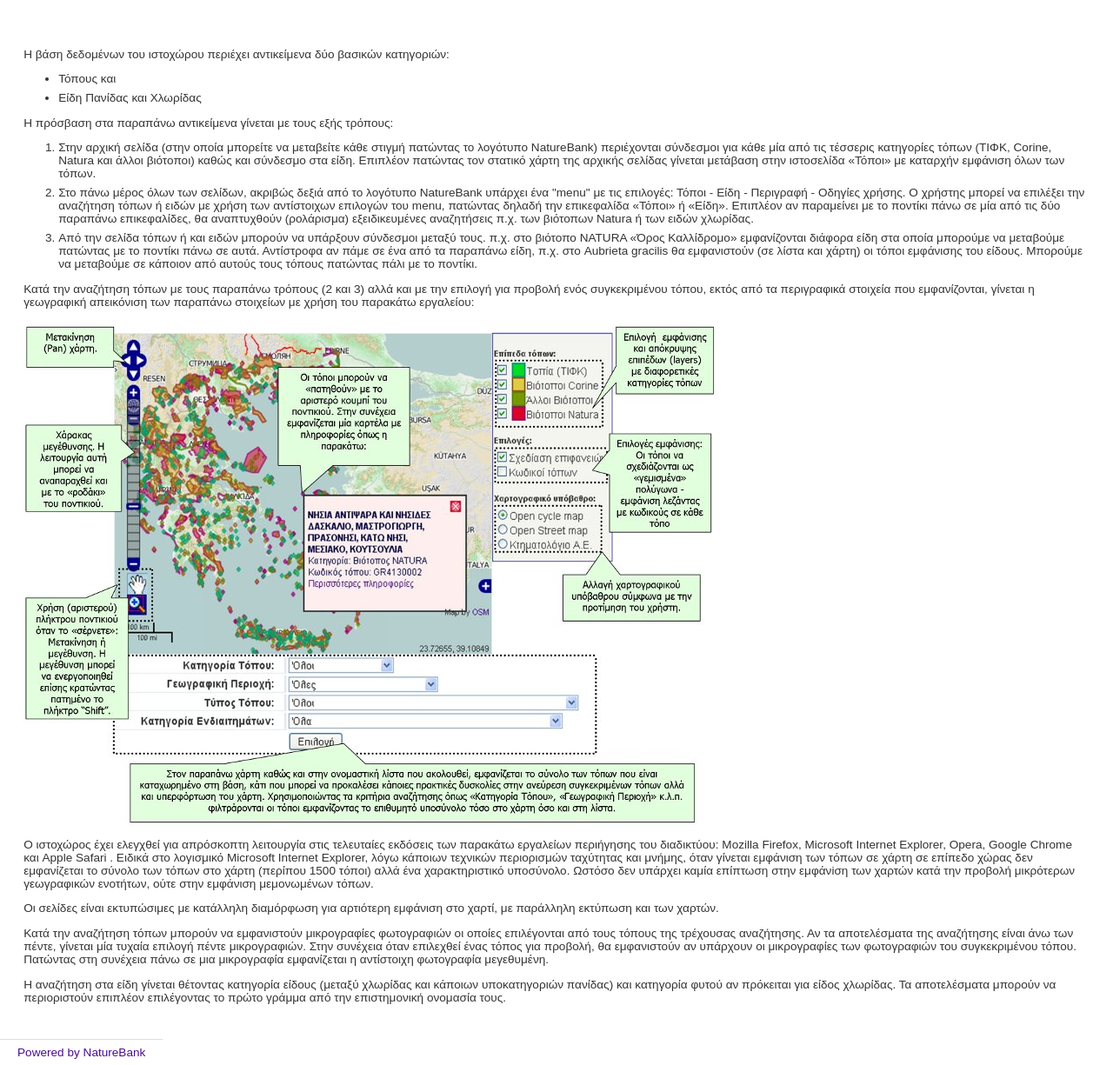
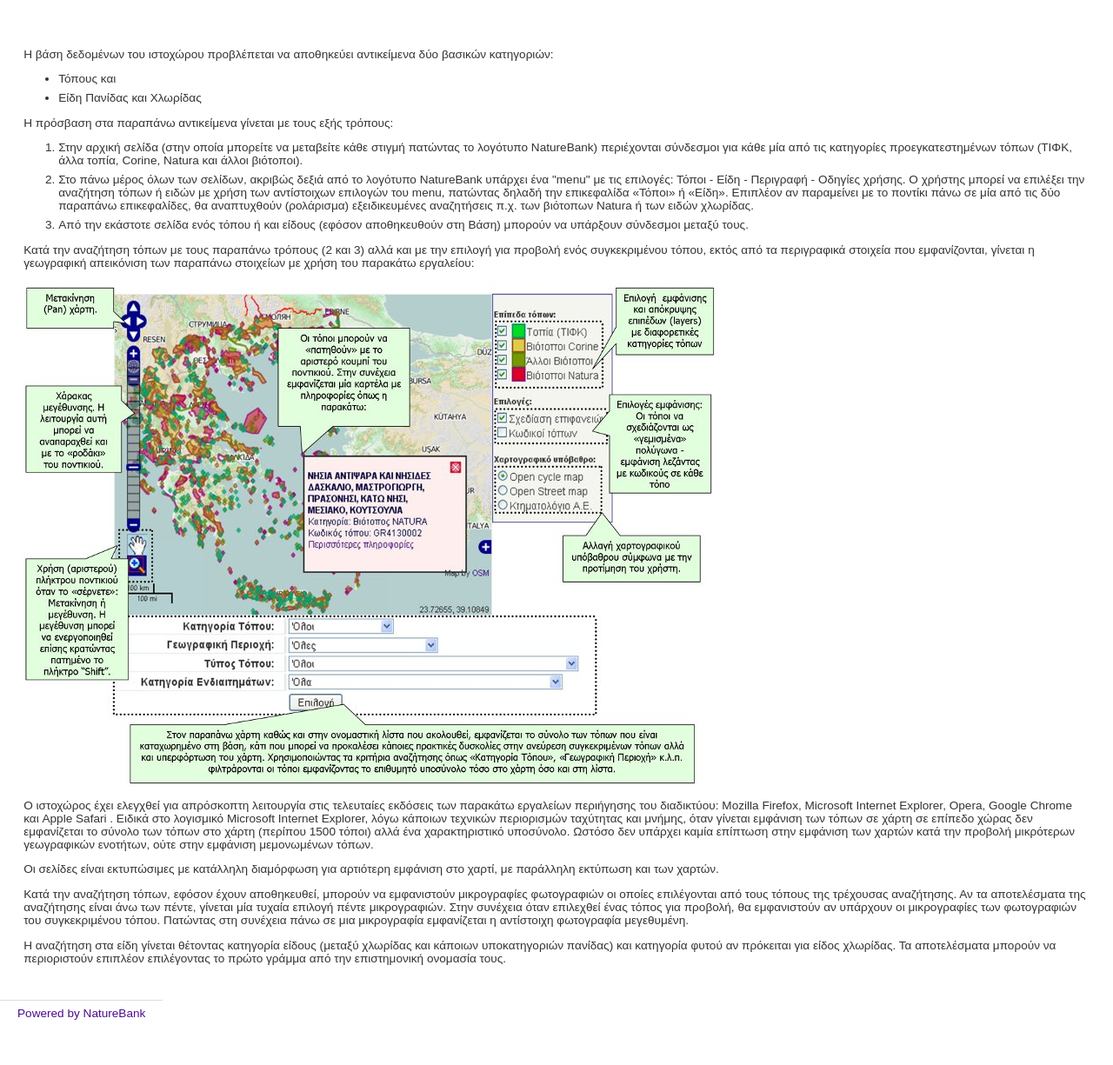
Before and after one commit to aptiko/naturebank, a Django app: page /info_usage/ in a window 1280 px wide. Shown: the part 131-1356 px from the top of the page at 87% size. After the commit the page ends 1304 px from the top, so only its background shows below. Run offline with Django 3.2, Linux system fonts and the light colour scheme; parts of the project's set-up code (start-up, migrations or seed data) failed here and were passed over.

Commit message:
Introducing template info page and other small modifications in other pages

```diff
--- a/naturebank/templates/base-default.html
+++ b/naturebank/templates/base-default.html
@@ -76,7 +76,7 @@
               </dd>
             </dl>
           </div>
-          &nbsp;&nbsp;&nbsp;&nbsp;<a href="" class="menu">{% trans "Περιγραφή" %}</a>&nbsp;&nbsp;
+          &nbsp;&nbsp;&nbsp;&nbsp;<a href="/info/" class="menu">{% trans "Περιγραφή" %}</a>&nbsp;&nbsp;
           <a href="/info_usage/" class="menu">{% trans "Οδηγίες χρήσης" %}</a>
     </div>
 
--- a/naturebank/templates/frontpage-default.html
+++ b/naturebank/templates/frontpage-default.html
@@ -1,5 +1,6 @@
 {% extends "base-default.html" %}
 {% block content_main %}
+<h3>Καλώς ήλθατε στη NatureBank</h3>
 <p style="text-align: left;">Η NatureBank είναι μια Βάση Δεδομένων για τη διαχείριση
 βιότοπων και τοπίων φυσικού κάλλους καθώς και ειδών της χλωρίδας και πανίδας.</p>
 {% endblock %}
--- /dev/null
+++ b/naturebank/templates/info-default.html
@@ -0,0 +1,3 @@
+{% extends "base-default.html" %}
+{% load i18n %}
+{% block title %}{% trans "NatureBank - Περιγραφή" %}{% endblock %}
--- /dev/null
+++ b/naturebank/templates/info.html
@@ -0,0 +1,2 @@
+{% extends "info-default.html" %}
+{% load i18n %}
--- a/naturebank/templates/info_usage-default.html
+++ b/naturebank/templates/info_usage-default.html
@@ -1,6 +1,8 @@
 {% extends "base-default.html" %}
+{% load i18n %}
+{% block title %}{% trans "NatureBank - Οδηγίες Χρήσης" %}{% endblock %}
 {% block content_main %}
-<p>Η βάση δεδομένων του ιστοχώρου περιέχει αντικείμενα δύο βασικών κατηγοριών:
+<p>Η βάση δεδομένων του ιστοχώρου προβλέπεται να αποθηκεύει αντικείμενα δύο βασικών κατηγοριών:
 </p>
 <ul>
   <li>Τόπους και</li>
@@ -8,14 +10,16 @@
 </ul>
 <p>Η πρόσβαση στα παραπάνω αντικείμενα γίνεται με τους εξής τρόπους:</p>
 <ol>
-  <li>Στην αρχική σελίδα (στην οποία μπορείτε να μεταβείτε κάθε στιγμή πατώντας το λογότυπο NatureBank) περιέχονται σύνδεσμοι για κάθε μία από τις τέσσερις κατηγορίες τόπων (ΤΙΦΚ, Corine, Natura και άλλοι βιότοποι) καθώς και σύνδεσμο στα είδη. Επιπλέον πατώντας τον στατικό χάρτη της αρχικής σελίδας γίνεται μετάβαση στην ιστοσελίδα «Τόποι» με καταρχήν εμφάνιση όλων των τόπων.</li>
+  <li>Στην αρχική σελίδα (στην οποία μπορείτε να μεταβείτε κάθε στιγμή πατώντας το λογότυπο NatureBank) περιέχονται σύνδεσμοι για κάθε μία από τις κατηγορίες προεγκατεστημένων τόπων (ΤΙΦΚ, άλλα τοπία, Corine, Natura και άλλοι βιότοποι).</li>
   <li>Στο πάνω μέρος όλων των σελίδων, ακριβώς δεξιά από το λογότυπο NatureBank υπάρχει ένα &quot;menu&quot; με τις επιλογές: Τόποι - Είδη - Περιγραφή - Οδηγίες χρήσης. Ο χρήστης μπορεί να επιλέξει την αναζήτηση τόπων ή ειδών με χρήση των αντίστοιχων επιλογών του menu, πατώντας δηλαδή την επικεφαλίδα «Τόποι» ή «Είδη». Επιπλέον αν παραμείνει με το ποντίκι πάνω σε μία από τις δύο παραπάνω επικεφαλίδες, θα αναπτυχθούν (ρολάρισμα) εξειδικευμένες αναζητήσεις π.χ. των βιότοπων Natura ή των ειδών χλωρίδας.</li>
-  <li>Από την σελίδα τόπων ή και ειδών μπορούν να υπάρξουν σύνδεσμοι μεταξύ τους. π.χ. στο βιότοπο NATURA «Όρος Καλλίδρομο» εμφανίζονται διάφορα είδη στα οποία μπορούμε να μεταβούμε πατώντας με το ποντίκι πάνω σε αυτά. Αντίστροφα αν πάμε σε ένα από τα παραπάνω είδη, π.χ. στο Aubrieta gracilis θα εμφανιστούν (σε λίστα και χάρτη) οι τόποι εμφάνισης του είδους. Μπορούμε να μεταβούμε σε κάποιον από αυτούς τους τόπους πατώντας πάλι με το ποντίκι.</li>
+  <li>Από την εκάστοτε σελίδα ενός τόπου ή και είδους (εφόσον αποθηκευθούν στη Βάση) μπορούν να υπάρξουν σύνδεσμοι μεταξύ τους.</li>
 </ol>
 <p>Κατά την αναζήτηση τόπων με τους παραπάνω τρόπους (2 και 3) αλλά και με την επιλογή για προβολή ενός συγκεκριμένου τόπου, εκτός από τα περιγραφικά στοιχεία που εμφανίζονται, γίνεται η γεωγραφική απεικόνιση των παραπάνω στοιχείων με χρήση του παρακάτω εργαλείου:</p>
 <p><img src="/static/images/map-usage.jpg" alt="Map usage" /></p>
-<p>Ο ιστοχώρος έχει ελεγχθεί για απρόσκοπτη λειτουργία στις τελευταίες εκδόσεις των παρακάτω εργαλείων περιήγησης του διαδικτύου: Mozilla Firefox, Microsoft Internet Explorer, Opera, Google Chrome και Apple Safari . Ειδικά στο λογισμικό Microsoft Internet Explorer, λόγω κάποιων τεχνικών περιορισμών ταχύτητας και μνήμης, όταν γίνεται εμφάνιση των τόπων σε χάρτη σε επίπεδο χώρας δεν εμφανίζεται το σύνολο των τόπων στο χάρτη (περίπου 1500 τόποι) αλλά ένα χαρακτηριστικό υποσύνολο. Ωστόσο δεν υπάρχει καμία επίπτωση στην εμφάνiση των χαρτών κατά την προβολή μικρότερων γεωγραφικών ενοτήτων, ούτε στην εμφάνιση μεμονωμένων τόπων.</p>
+
+<p>Ο ιστοχώρος έχει ελεγχθεί για απρόσκοπτη λειτουργία στις τελευταίες εκδόσεις των παρακάτω εργαλείων περιήγησης του διαδικτύου: Mozilla Firefox, Microsoft Internet Explorer, Opera, Google Chrome και Apple Safari . Ειδικά στο λογισμικό Microsoft Internet Explorer, λόγω κάποιων τεχνικών περιορισμών ταχύτητας και μνήμης, όταν γίνεται εμφάνιση των τόπων σε χάρτη σε επίπεδο χώρας δεν εμφανίζεται το σύνολο των τόπων στο χάρτη (περίπου 1500 τόποι) αλλά ένα χαρακτηριστικό υποσύνολο. Ωστόσο δεν υπάρχει καμία επίπτωση στην εμφάνιση των χαρτών κατά την προβολή μικρότερων γεωγραφικών ενοτήτων, ούτε στην εμφάνιση μεμονωμένων τόπων.</p>
 <p>Οι σελίδες είναι εκτυπώσιμες με κατάλληλη διαμόρφωση για αρτιότερη εμφάνιση στο χαρτί, με παράλληλη εκτύπωση και των χαρτών.</p>
-<p>Κατά την αναζήτηση τόπων μπορούν να εμφανιστούν μικρογραφίες φωτογραφιών οι οποίες επιλέγονται από τους τόπους της τρέχουσας αναζήτησης. Αν τα αποτελέσματα της αναζήτησης είναι άνω των πέντε, γίνεται μία τυχαία επιλογή πέντε μικρογραφιών. Στην συνέχεια όταν επιλεχθεί ένας τόπος για προβολή, θα εμφανιστούν αν υπάρχουν οι μικρογραφίες των φωτογραφιών του συγκεκριμένου τόπου. Πατώντας στη συνέχεια πάνω σε μια μικρογραφία εμφανίζεται η αντίστοιχη φωτογραφία μεγεθυμένη.</p>
+<p>Κατά την αναζήτηση τόπων, εφόσον έχουν αποθηκευθεί, μπορούν να εμφανιστούν μικρογραφίες φωτογραφιών οι οποίες επιλέγονται από τους τόπους της τρέχουσας αναζήτησης. Αν τα αποτελέσματα της αναζήτησης είναι άνω των πέντε, γίνεται μία τυχαία επιλογή πέντε μικρογραφιών. Στην συνέχεια όταν επιλεχθεί ένας τόπος για προβολή, θα εμφανιστούν αν υπάρχουν οι μικρογραφίες των φωτογραφιών του συγκεκριμένου τόπου. Πατώντας στη συνέχεια πάνω σε μια μικρογραφία εμφανίζεται η αντίστοιχη φωτογραφία μεγεθυμένη.</p>
 <p>Η αναζήτηση στα είδη γίνεται θέτοντας κατηγορία είδους (μεταξύ χλωρίδας και κάποιων υποκατηγοριών πανίδας) και κατηγορία φυτού αν πρόκειται για είδος χλωρίδας. Τα αποτελέσματα μπορούν να περιοριστούν επιπλέον επιλέγοντας το πρώτο γράμμα από την επιστημονική ονομασία τους.</p>
+
 {% endblock %}
--- a/naturebank/urls.py
+++ b/naturebank/urls.py
@@ -20,6 +20,7 @@ species_list = {
 urlpatterns = patterns(
     '',
     url(r'^$', views.frontpage, name='frontpage'),
+    url(r'^info/$', views.info, name='info'),
     url(r'^info_usage/$', views.info_usage, name='info_usage'),
     url(r'^poweredby/$', views.poweredby, name='poweredby'),
     url(r'^biotopes/$', views.BiotopeListView.as_view(), name='biotope_list'),
--- a/naturebank/views.py
+++ b/naturebank/views.py
@@ -22,6 +22,10 @@ filter_keys = ('category', 'climate', 'site_type', 'habitation',
 
 def frontpage(request):
     return render_to_response('frontpage.html', {},
+                               context_instance=RequestContext(request))
+
+def info(request):
+    return render_to_response('info.html', {},
                                context_instance=RequestContext(request))
 
 def info_usage(request):
```
Also changed, not shown: README.md.
